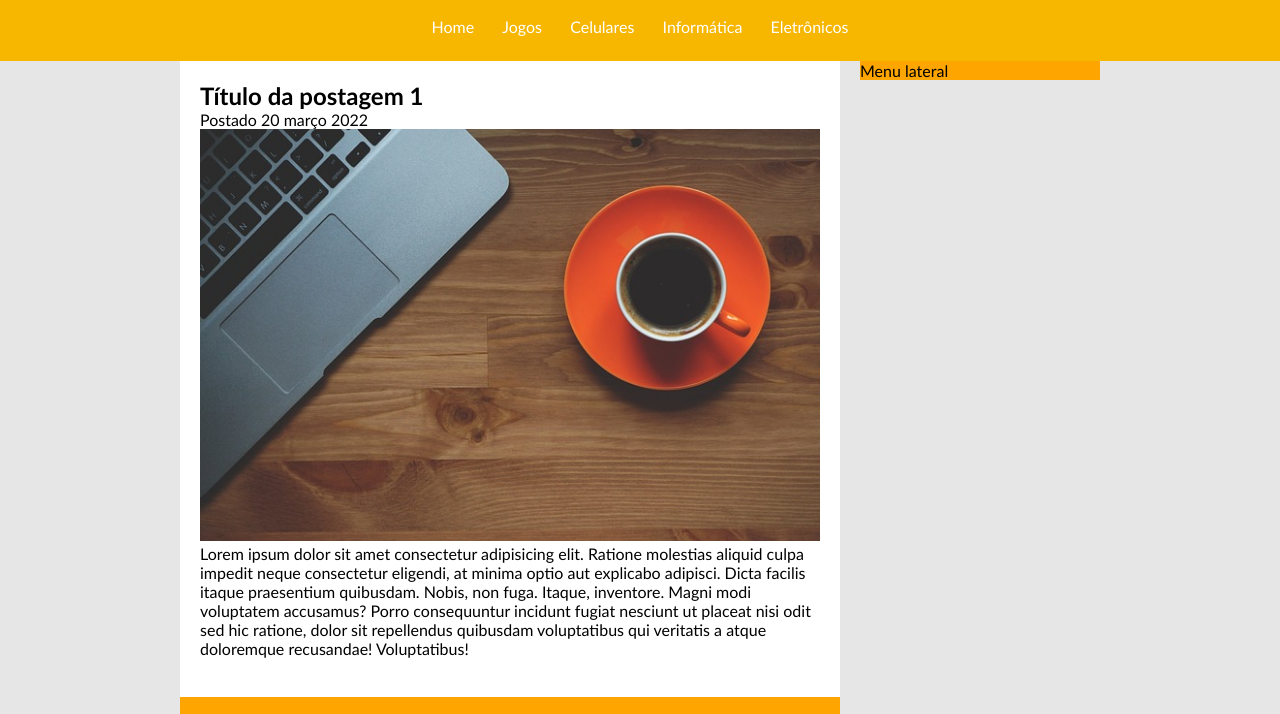
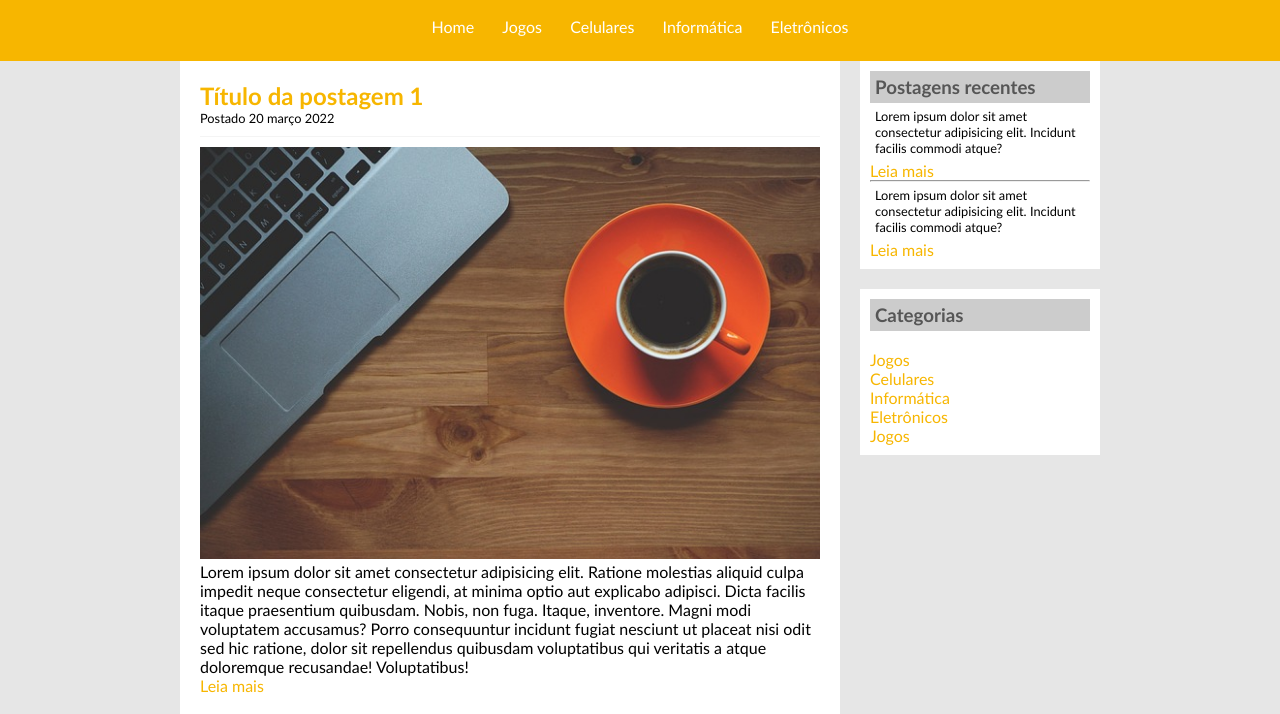
Before and after one commit to phtavaress/tecblog, a plain HTML site: page index.html in a window 1280 px wide. Shown: the part 76-790 px from the top of the page. Drawn offline with Linux system fonts and the light colour scheme.

Commit message:
Melhorias e finalização do projeto

```diff
--- a/css/estilo.css
+++ b/css/estilo.css
@@ -26,10 +26,6 @@ body {
     margin: 0 auto;
 }
 
-#area-postagens, #area-lateral {
-    background: orange;
-}
-
 #area-postagens {
     width: 660px;
     float: left;
@@ -46,6 +42,12 @@ body {
     background: white;
 }
 
+.conteudo-lateral {
+    background: white;
+    padding: 10px;
+    margin-bottom: 20px;
+}
+
 #rodape {
     clear: both;
     background: #CCC;
@@ -59,13 +61,22 @@ a {
 }
 
 a:link, a:visited {
+    color: #f7b600;
+}
+
+a:hover {
+    text-decoration: underline;
+}
+
+#area-cabecalho a:link, #area-cabecalho a:visited {
     color: #fff;
     padding: 8px 12px;
 }
 
-a:hover {
+#area-cabecalho a:hover {
     color: #f7b600;
     background: #fff;
+    text-decoration: none;
 }
 
 /* Formatações gerais */
@@ -74,6 +85,29 @@ h1 {
     font-size: 2.5em;
 }
 
+h2 {
+    color: #f7b600;
+}
+
+h3 {
+    color: #565656;
+    background: #CCC;
+    padding: 5px;
+}
+
 .branco {
     color: white;
 }
+
+.data-postagem {
+    font-size: 0.8em;
+    border-bottom: 1px solid #f4f4f4;
+    padding-bottom: 10px;
+    margin-bottom: 10px;
+    display: block;
+}
+
+.texto-lateral {
+    font-size: 0.8em;
+    padding: 5px;
+}
--- a/index.html
+++ b/index.html
@@ -24,7 +24,23 @@
       <div id="area-postagens">
         <div class="postagem">
           <h2>Título da postagem 1</h2>
-          <span>Postado 20 março 2022</span>
+          <span class="data-postagem">Postado 20 março 2022</span>
+          <img width="620px" src="imagens/imagem1.jpg" />
+          <p>
+            Lorem ipsum dolor sit amet consectetur adipisicing elit. Ratione
+            molestias aliquid culpa impedit neque consectetur eligendi, at
+            minima optio aut explicabo adipisci. Dicta facilis itaque
+            praesentium quibusdam. Nobis, non fuga. Itaque, inventore. Magni
+            modi voluptatem accusamus? Porro consequuntur incidunt fugiat
+            nesciunt ut placeat nisi odit sed hic ratione, dolor sit repellendus
+            quibusdam voluptatibus qui veritatis a atque doloremque recusandae!
+            Voluptatibus!
+          </p>
+          <a href="">Leia mais</a>
+        </div>
+        <div class="postagem">
+          <h2>Título da postagem 1</h2>
+          <span class="data-postagem">Postado 20 março 2022</span>
           <img width="620px" src="imagens/imagem1.jpg" />
           <p>
             Lorem ipsum dolor sit amet consectetur adipisicing elit. Ratione
@@ -39,7 +55,30 @@
           <a href="">Leia mais</a>
         </div>
       </div>
-      <div id="area-lateral">Menu lateral</div>
+      <div id="area-lateral">
+        <div class="conteudo-lateral">
+          <h3>Postagens recentes</h3>
+          <div>
+            <p class="texto-lateral">Lorem ipsum dolor sit amet consectetur adipisicing elit. Incidunt
+            facilis commodi atque?</p>
+            <a href="">Leia mais</a>
+          </div>
+          <hr>
+          <div>
+            <p class="texto-lateral">Lorem ipsum dolor sit amet consectetur adipisicing elit. Incidunt
+            facilis commodi atque?</p>
+            <a href="">Leia mais</a>
+          </div>
+        </div>
+        <div class="conteudo-lateral">
+          <h3>Categorias</h3><br>
+          <a href="">Jogos</a><br>
+          <a href="">Celulares</a><br>
+          <a href="">Informática</a><br>
+          <a href="">Eletrônicos</a><br>
+          <a href="">Jogos</a>
+        </div>
+      </div>
       <div id="rodape">Todos os direitos reservados</div>
     </div>
   </body>
```
